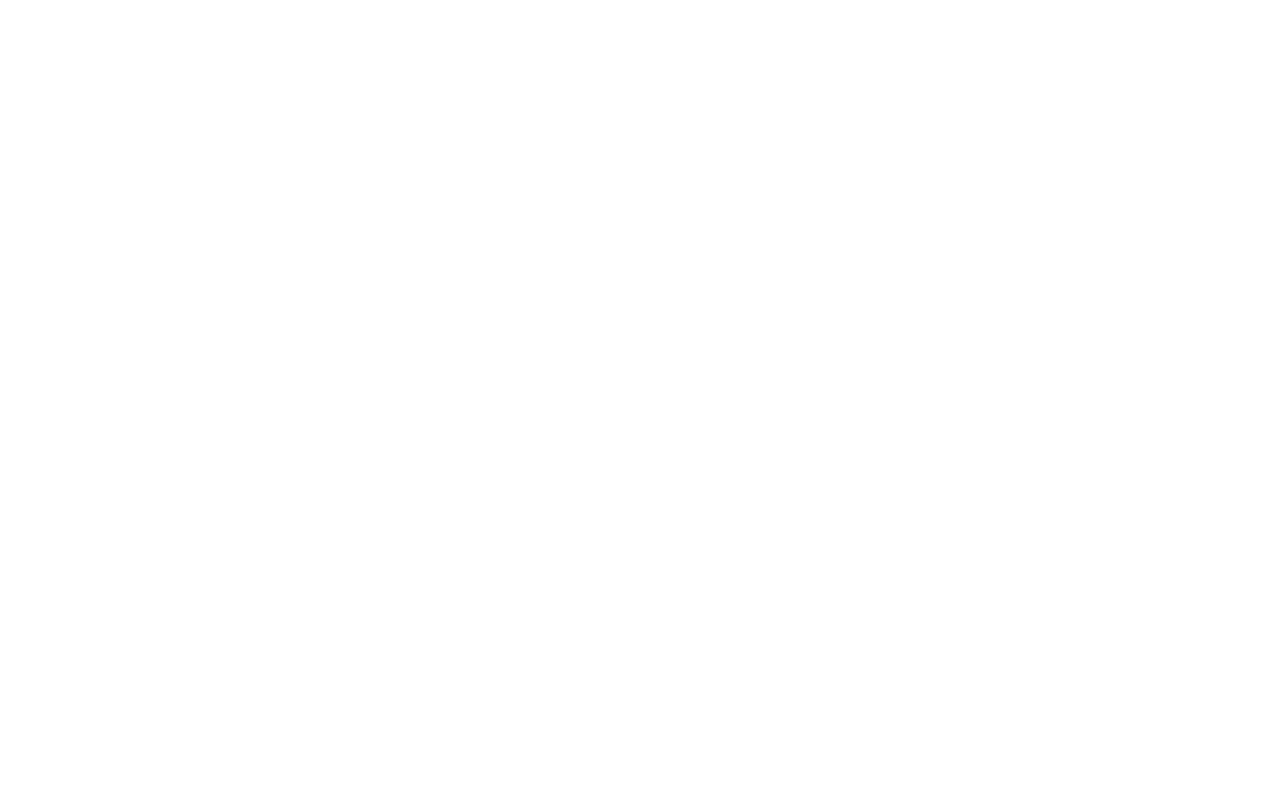
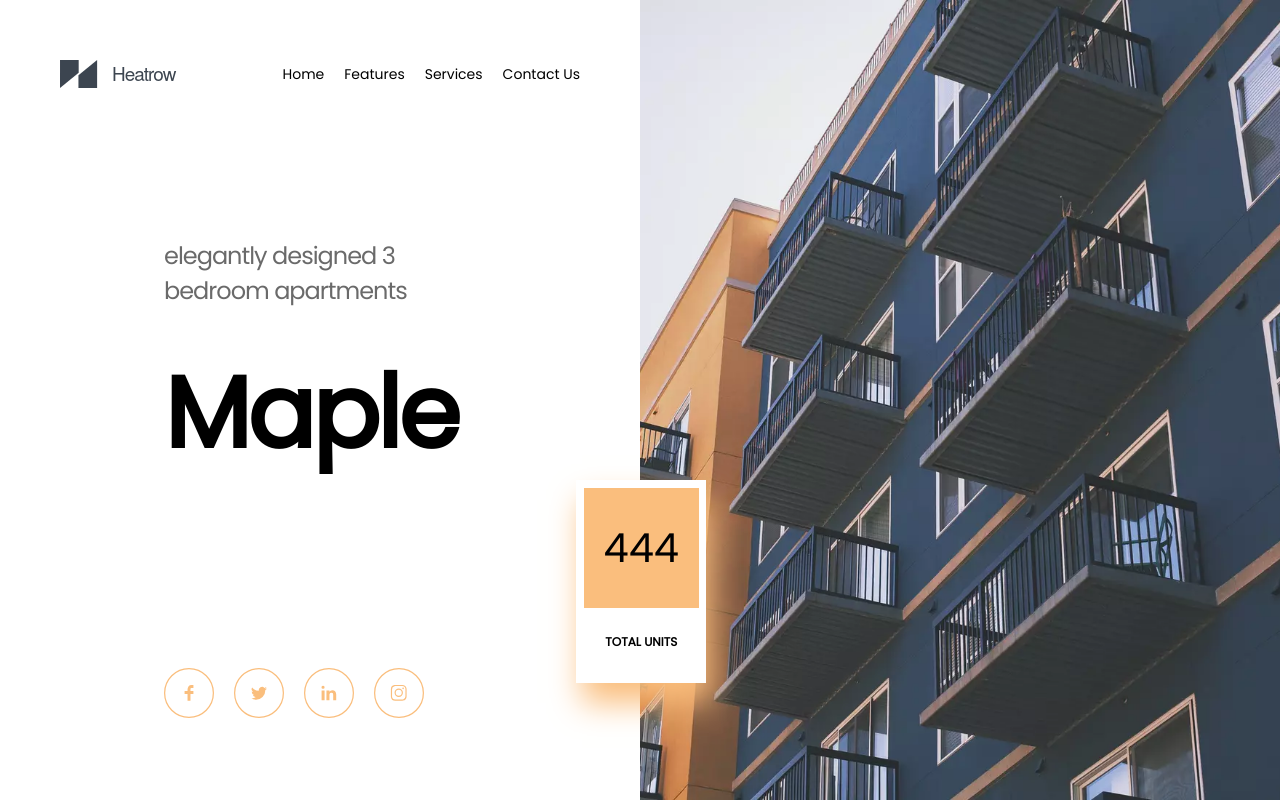
Before and after one commit to ben-codes-hub/heatrow, a Next.js app: page / in a window 1280 px wide. Built offline with nearby package versions, Linux system fonts and the light colour scheme.

Commit message:
:lipstick: feat: completed header style

```diff
--- a/pages/_app.tsx
+++ b/pages/_app.tsx
@@ -13,15 +13,15 @@
   const router = useRouter()
   const scrollRef = React.useRef<HTMLDivElement>(null)
 
-  React.useEffect(() => {
-    import('locomotive-scroll').then(locomotiveModule => {
-      // @ts-ignore
-      const scroll = new locomotiveModule.default({
-        el: scrollRef.current,
-        smooth: true,
-      })
-    })
-  }, [])
+  // React.useEffect(() => {
+  //   import('locomotive-scroll').then(locomotiveModule => {
+  //     // @ts-ignore
+  //     const scroll = new locomotiveModule.default({
+  //       el: scrollRef.current,
+  //       smooth: true,
+  //     })
+  //   })
+  // }, [])
 
   return (
     <div ref={scrollRef}>
--- a/pages/index.tsx
+++ b/pages/index.tsx
@@ -1,11 +1,45 @@
 import React from 'react'
+import Head from 'next/head'
 
 interface indexProps {}
 
 const index: React.FC<indexProps> = ({}) => {
   return (
     <>
-     Hello from heathrow
+      <Head>
+        <title>Heatrow &mdash; A Real Estate Company</title>
+        <link rel='icon' href='/vercel.svg' />
+      </Head>
+      <header className='home-header'>
+        <div className='home-header__left'>
+          <nav className='navigation'>
+            <img src='svg/heatrow-logo.svg' alt='heatrow logo' />
+            <ul className="navigation__list">
+              <li className="navigation__item">Home</li>
+              <li className="navigation__item">Features</li>
+              <li className="navigation__item">Services</li>
+              <li className="navigation__item">Contact Us</li>
+            </ul>
+          </nav>
+          <div className="home-hero">
+            <h4 className="hero-h4">elegantly designed 3 <br/>bedroom apartments</h4>
+            <h1 className="hero-h1">Maple</h1>
+            <div className="home-hero__footer">
+              <img src="svg/facebook-icon.svg" alt="facebook icon" />
+              <img src="svg/twitter-icon.svg" alt="twitter icon" />
+              <img src="svg/linkedIn-icon.svg" alt="linkedIn icon" />
+              <img src="svg/instagram-icon.svg" alt="instagram icon" />
+            </div>
+          </div>
+        </div>
+        <div className='home-header__right'>
+          <img src="webp/header-bg.webp" alt="maple house" />
+          <div className="hero-unit">
+            <h2 className="hero-unit__h2">444</h2>
+            <p className="hero-unit__p">TOTAL UNITS</p>
+          </div>
+        </div>
+      </header>
     </>
   )
 }
--- a/styles/pages/_home.scss
+++ b/styles/pages/_home.scss
@@ -0,0 +1,84 @@
+.home-header {
+  display: flex;
+  height: 100vh;
+  &__left {
+    flex: 50%;
+    padding: 6rem;
+    .navigation {
+      display: flex;
+      align-items: center;
+      img {
+        width: 12rem;
+      }
+      &__list {
+        margin-left: auto;
+        display: flex;
+        align-items: center;
+      }
+      &__item {
+        margin-left: 2rem;
+        list-style-type: none;
+        font-size: 1.4rem;
+        cursor: pointer;
+      }
+    }
+    .home-hero {
+      margin-top: 15rem;
+      padding-left: calc(40% / 2);
+      padding-right: calc(40% / 2);
+      .hero-h4 {
+        font-size: 2.4rem;
+        color: var(--color-grey);
+        font-weight: 100;
+        letter-spacing: -1px;
+      }
+      .hero-h1 {
+        font-size: 10rem;
+        margin-top: 3rem;
+        letter-spacing: -3px;
+        font-weight: bold;
+      }
+      &__footer {
+        margin-top: 18rem;
+        display: flex;
+        align-items: center;
+        img {
+          height: 5rem;
+          cursor: pointer;
+          &:not(:first-child) {
+            margin-left: 2rem;
+          }
+        }
+      }
+    }
+  }
+  &__right {
+    flex: 50%;
+    position: relative;
+    img {
+      width: 100%;
+      height: 100%;
+      object-fit: cover;
+    }
+    .hero-unit {
+      position: absolute;
+      top: 60%;
+      left: -10%;
+      background-color: var(--color-white);
+      padding: 0.75rem;
+      box-shadow: 6px 20px 30px var(--color-gold);
+      &__h2 {
+        background-color: var(--color-gold);
+        font-size: 4rem;
+        font-weight: 100;
+        padding: 3rem 2rem;
+      }
+      &__p {
+        padding: 2.5rem 1.5rem;
+        text-align: center;
+        font-size: 1.2rem;
+        font-weight: bold;
+      }
+    }
+  }
+}
```
Also changed, not shown: 1 other file (tests, documents, lock files or other folders).
